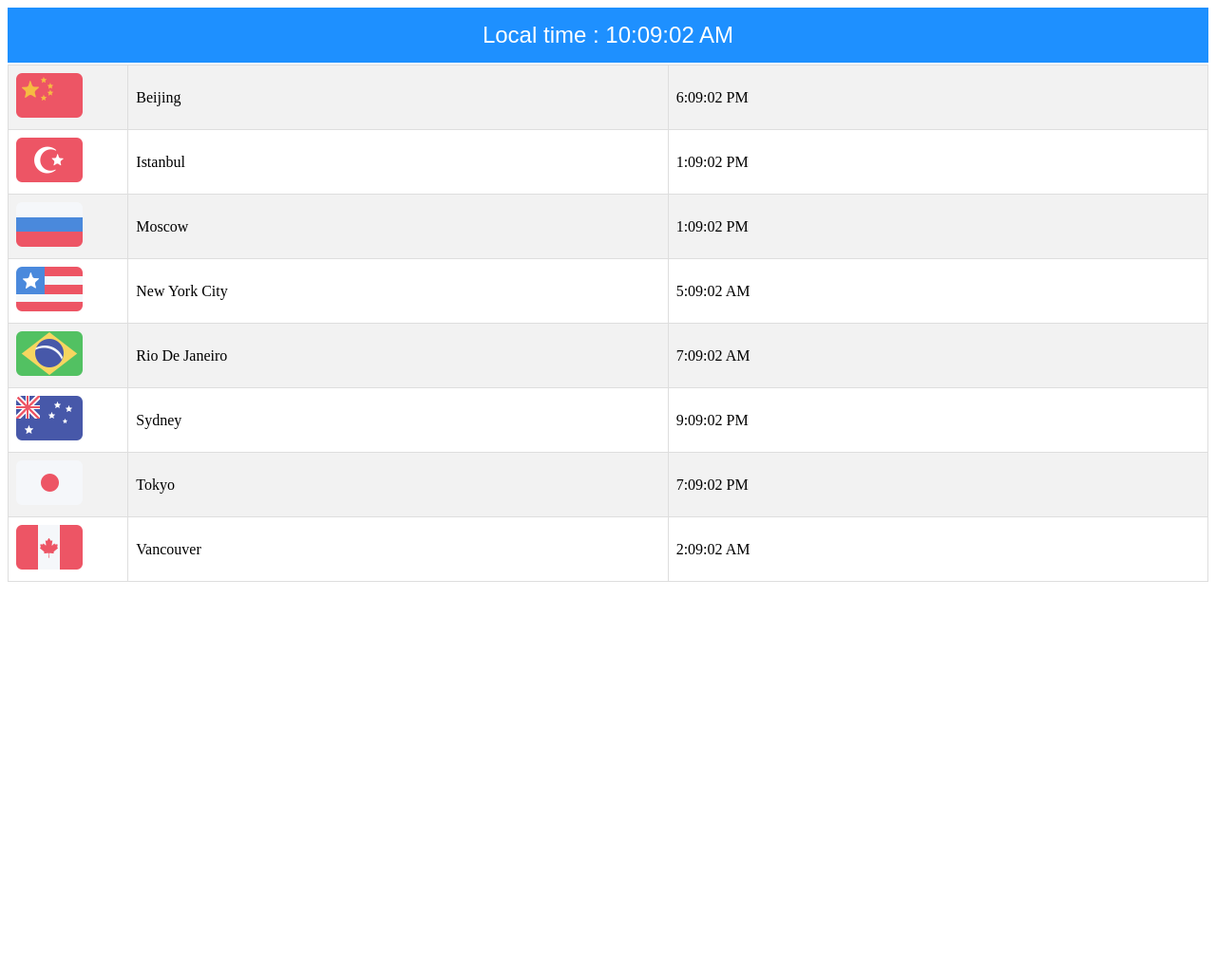
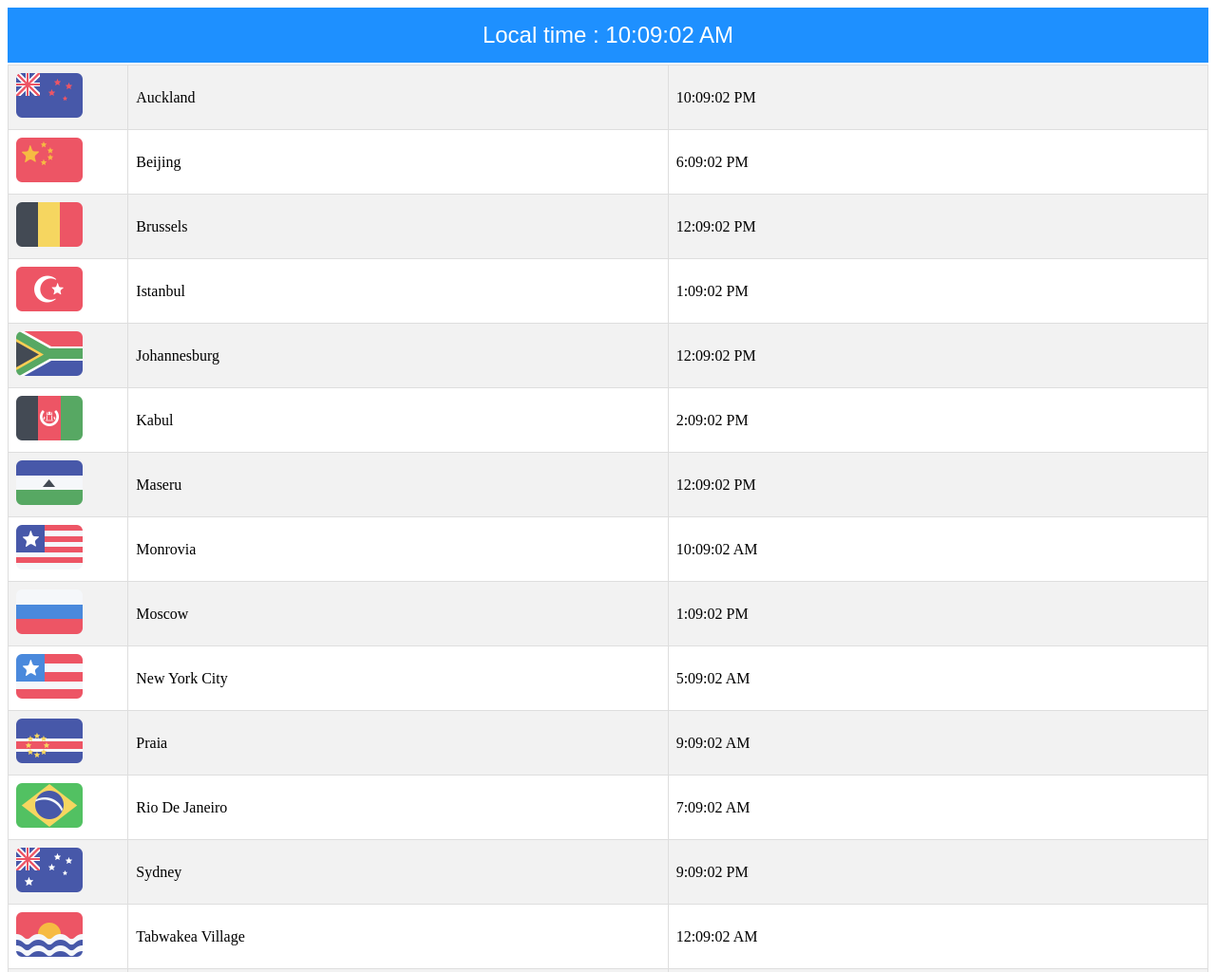
Before and after one commit to moabi-karabo-ITvarsity/Module-9-Assessment-2, a plain HTML site: page index.html in a window 1280 px wide. Shown: the top 1024 px of the page at 95% size. Before the commit the page ends 800 px from the top, so only its background shows below. Drawn offline with Linux system fonts and the light colour scheme.

Commit message:
resubmission

```diff
--- a/index.html
+++ b/index.html
@@ -19,8 +19,16 @@
                 {name: "Moscow", utcOffset: 3, flag: "Russia.png"},
                 {name: "Rio De Janeiro", utcOffset: -3, flag: "Brazil.png"},
                 {name: "Sydney", utcOffset: 11, flag: "Australia.png"},
-                {name: "Vancouver", utcOffset: -8, flag: "Canada.png"},
-                {name: "Beijing", utcOffset: 8, flag: "China.png"}
+                {name: "Beijing", utcOffset: 8, flag: "China.png"},
+                {name: "Kabul", utcOffset: +4, flag: "Afghanistan.png"},
+                {name: "Maseru", utcOffset: +2, flag: "Lesotho.png"},
+                {name: "Brussels", utcOffset: +2, flag: "Belgium.png"},
+                {name: "Winnipeg", utcOffset: -5, flag: "Canada.png"},
+                {name: "Tabwakea Village", utcOffset: +14, flag: "Kiribati.png"},
+                {name: "Auckland", utcOffset: +12, flag: "New-Zealand.png"},
+                {name: "Johannesburg", utcOffset: +2, flag: "South-Africa.png"},
+                {name: "Praia", utcOffset: -1, flag: "Cape-Verde.png"},
+                {name: "Monrovia", utcOffset: 0, flag: "Liberia.png"},
             ];
 
             cities.sort(compare);
```
